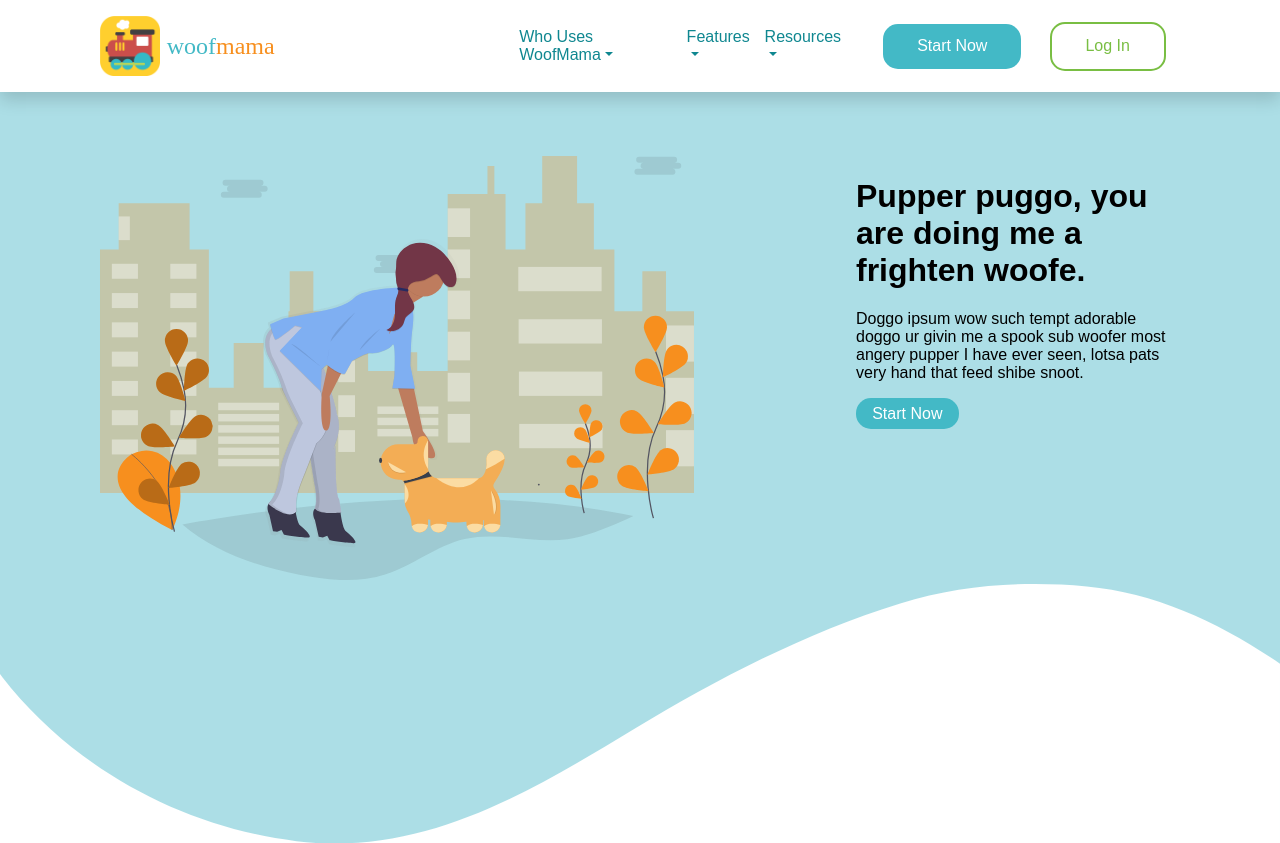
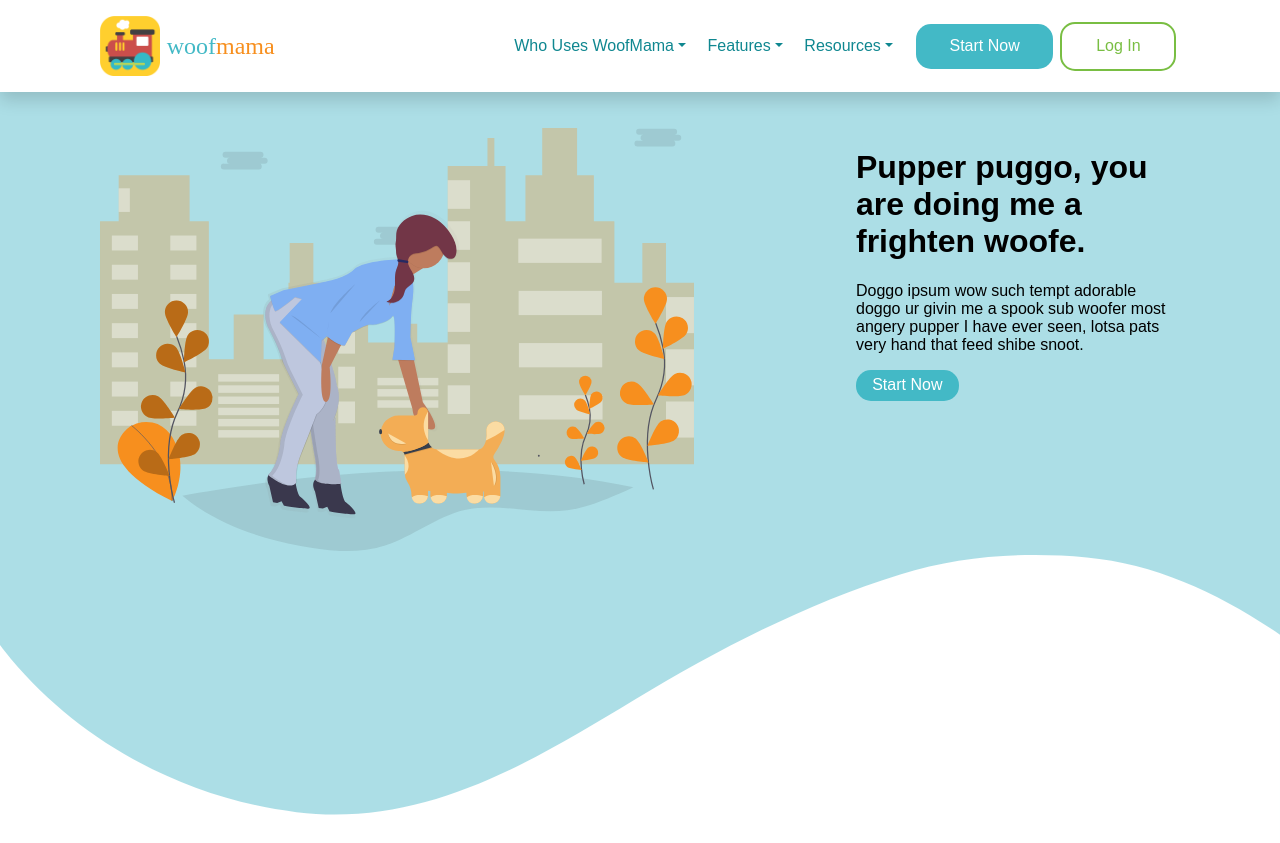
Before and after one commit to caropi/dog-daycare, a React (Create React App) app: page / in a window 1280 px wide. Shown: the top 843 px of the page. Built offline with nearby package versions, Linux system fonts and the light colour scheme; a web font is replaced by a local one.

Commit message:
fixed header styles

```diff
--- a/src/styles/_hero.scss
+++ b/src/styles/_hero.scss
@@ -2,7 +2,7 @@
     display: flex;
     flex-direction: row;
     justify-content: space-between;
-    padding: 5% 0 0;
+    padding: 10% 0 0;
 
     &__img {
         width: 55%;
--- a/src/styles/_nav.scss
+++ b/src/styles/_nav.scss
@@ -3,6 +3,9 @@
     box-shadow: 0 .5rem 1rem rgba(0, 0, 0, .15);
     padding: 1% 0;
     color: $blue;
+    position: fixed;
+    width: 100%;
+    z-index: 10;
 
     &__container {
         display: flex;
@@ -44,6 +47,8 @@
             margin: 0;
             display: flex;
             flex-direction: row;
+            flex: .95;
+            justify-content: space-around;
 
             &-item {
                 padding-right: 2.5%;
```
